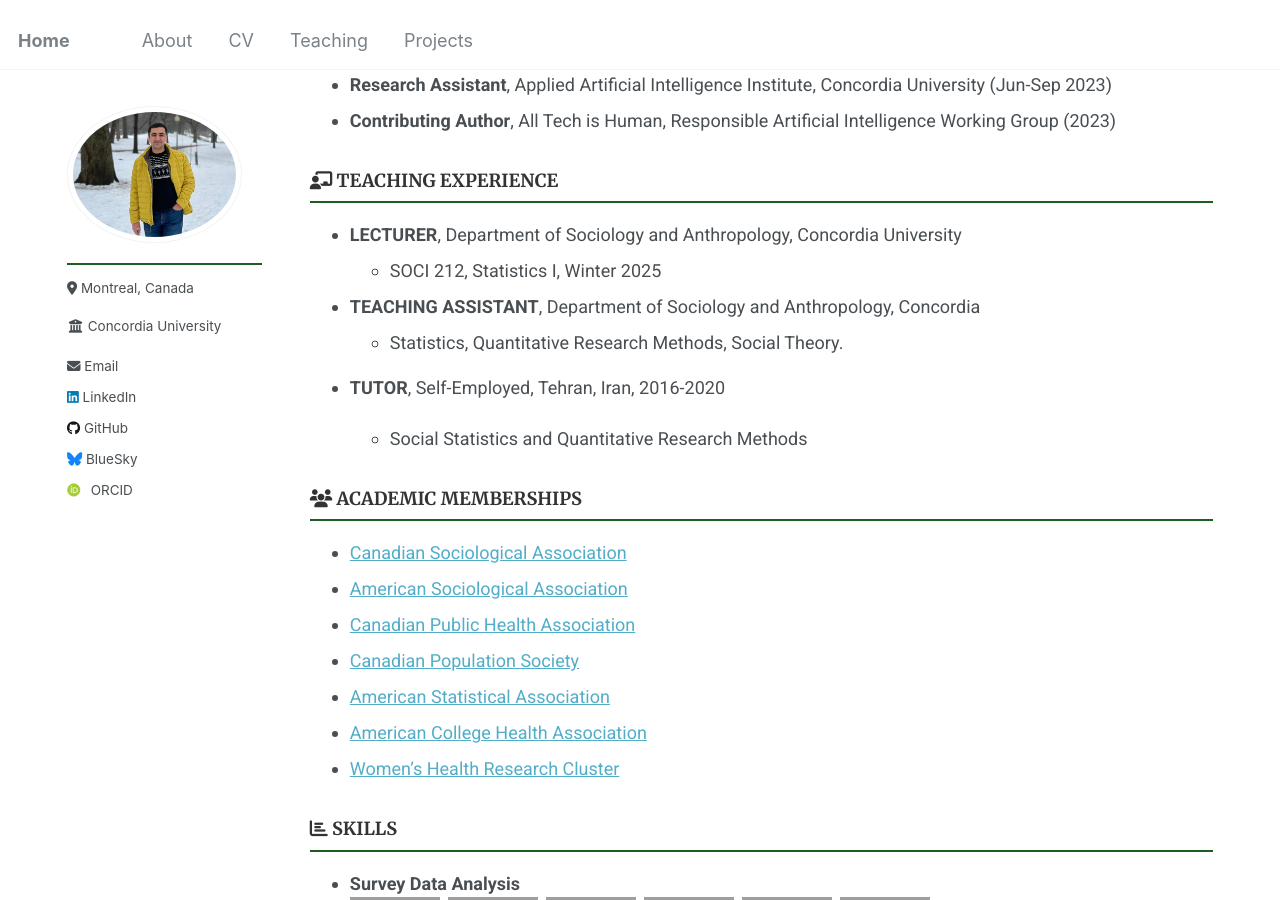
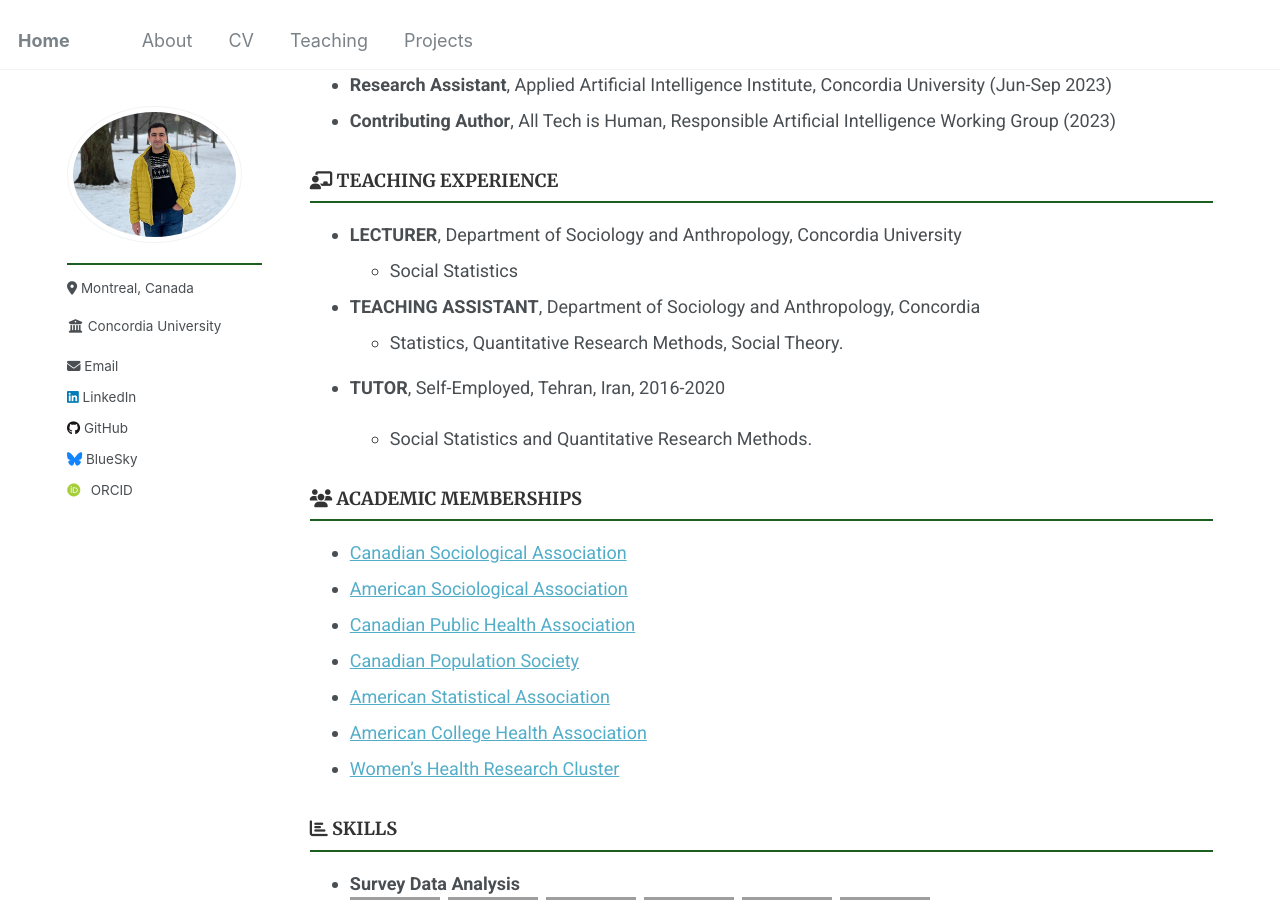
Before and after one commit to Mohsnmonji/mohsnmonji.github.io, a Jekyll site: the page built from _pages/Curriculum Vitae.md, in a window 1280 px wide and 900 px high, scrolled down 985 px. Built offline with Jekyll 4.4.1, drawn with Linux system fonts in a browser that asks for light colours; some web fonts are replaced; grey boxes are pictures that could not be loaded.

Commit message:
Update Curriculum Vitae.md

```diff
--- a/_pages/Curriculum Vitae.md
+++ b/_pages/Curriculum Vitae.md
@@ -56,14 +56,14 @@ author_profile: true
 ### <i class="fas fa-chalkboard-teacher"></i> TEACHING EXPERIENCE
 
 - **LECTURER**, Department of Sociology and Anthropology, Concordia University
-  - SOCI 212, Statistics I, Winter 2025
+  - Social Statistics
 
 - **TEACHING ASSISTANT**, Department of Sociology and Anthropology, Concordia
   - Statistics, Quantitative Research Methods, Social Theory.
 
 - **TUTOR**, Self-Employed, Tehran, Iran, 2016-2020
 
-   - Social Statistics and Quantitative Research Methods
+   - Social Statistics and Quantitative Research Methods.
 
 ### <i class="fas fa-users"></i> ACADEMIC MEMBERSHIPS
 
```
